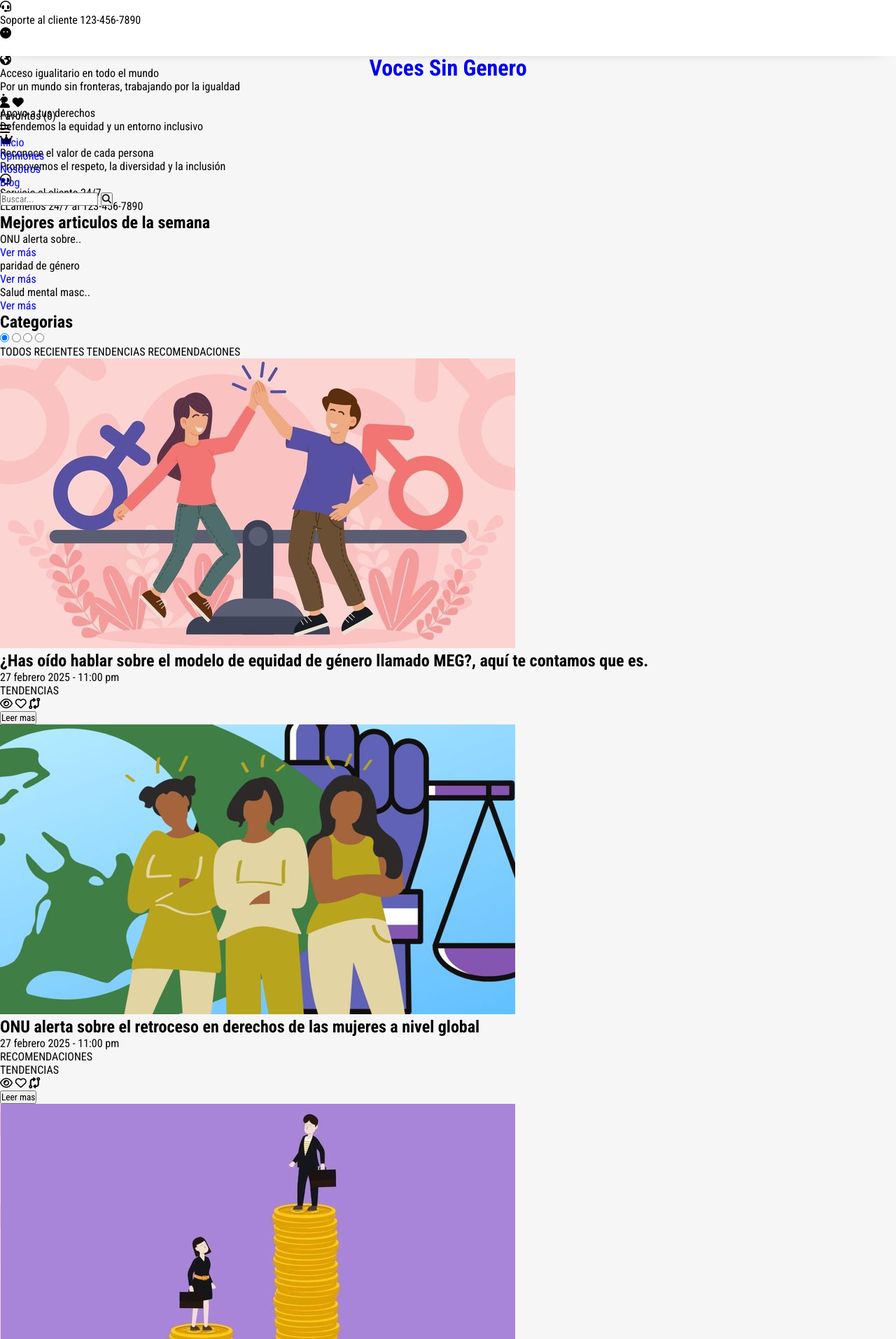
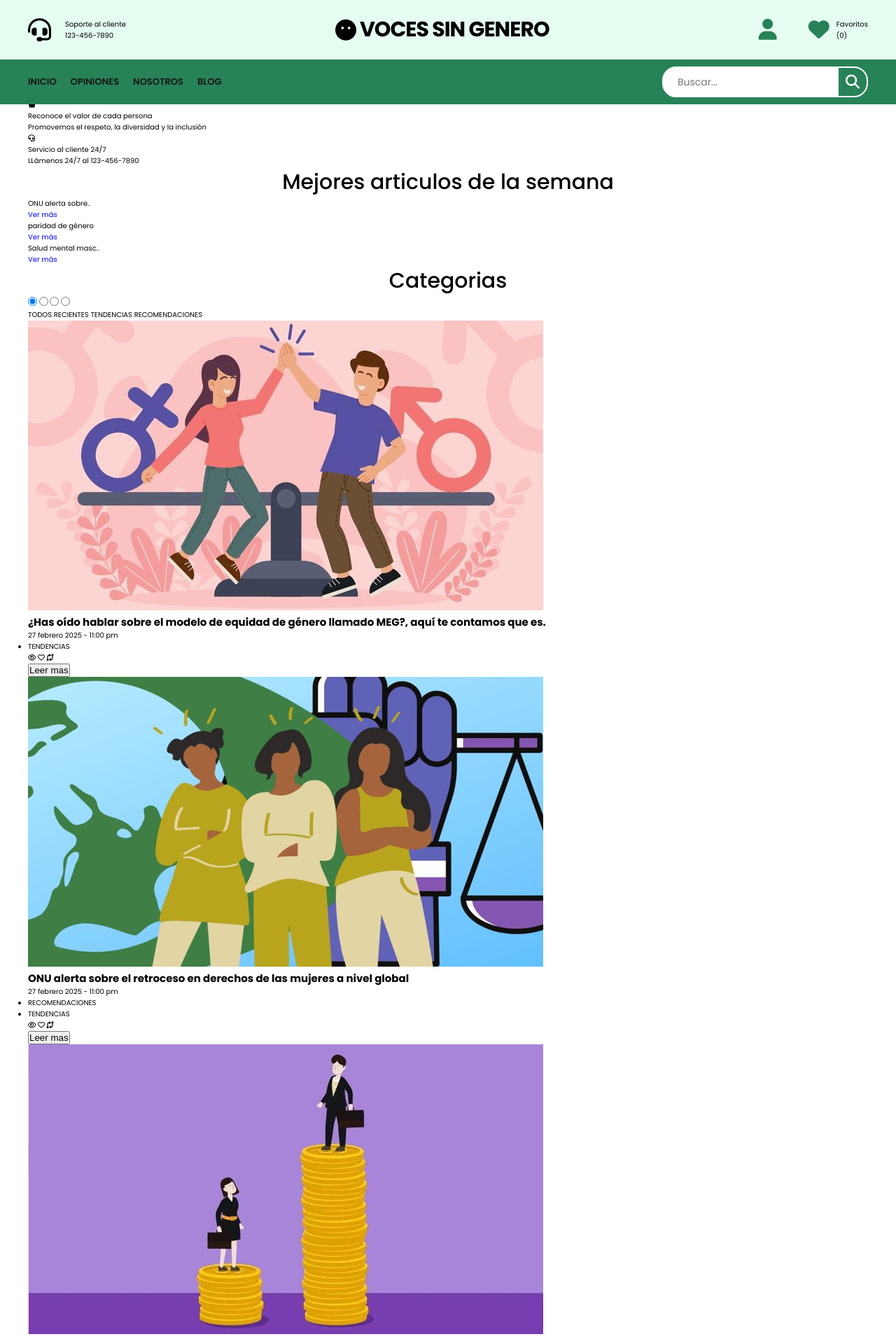
Before and after one commit to JosuenahumNEO/VocesSinGenero, a PHP site: page / in a window 1280 px wide. Shown: the top 1913 px of the page at 70% size. Run offline with PHP 8.4, Linux system fonts and the light colour scheme; some libraries are stand-ins or nearby versions.

Commit message:
Update principal.css
diseños principales

```diff
--- a/css/principal.css
+++ b/css/principal.css
@@ -1,5 +1,4 @@
-/* Importación de fuentes de Google Fonts */
-@import url('https://fonts.googleapis.com/css2?family=Roboto+Condensed:ital,wght@0,100..900;1,100..900&family=Roboto+Mono:ital,wght@0,100..700;1,100..700&display=swap');
+@import url('https://fonts.googleapis.com/css2?family=Poppins:wght@300;400;500;600;700&display=swap');
 
 /* Reset de estilos y configuración global */
 *{
@@ -7,17 +6,45 @@
     padding: 0;
     box-sizing: border-box;
     text-decoration: none;
-    font-family: "Roboto Condensed", serif;
 }
 
-body{
-    background:#f6f6f6 ;
+:root {
+	--primary-color: #278257;
+	--background-color: #e5fcf1;
+	--dark-color: #151515;
 }
 
-/* Estilos para la barra de navegación (header) */
+html {
+	font-size: 62.5%;
+	font-family: 'Poppins', sans-serif;
+}
+
+* {
+	margin: 0;
+	padding: 0;
+	box-sizing: border-box;
+}
+
+/* ********************************** */
+/*             UTILIDADES             */
+/* ********************************** */
+.container {
+	max-width: 120rem;
+	margin: 0 auto;
+}
+
+.heading-1 {
+	text-align: center;
+	font-weight: 500;
+	font-size: 3rem;
+}
+
+/* ********************************** */
+/*               HEADER               */
+/* ********************************** */
 header{
-    position: fixed; /* Mantiene el header fijo en la parte superior */
-    top: 0;
+	position: fixed; /* Mantiene el header fijo en la parte superior */
+	top: 0;
     left: 0;
     width: 100%;
     height: 80px;
@@ -26,171 +53,167 @@ header{
     z-index: 2;
 }
 
-/* Contenedor del header para organizar elementos */
-.header-content{
-    max-width: 1200px;
-    margin: auto;
-    display: flex;
-    justify-content: space-between;
+.container-hero {
+	background-color: var(--background-color);
 }
 
-/* Logo del header */
-.logo{
-    height: 80px;
-    display: flex;
-    justify-content: center;
-    align-items: center;
+.hero {
+	display: flex;
+	justify-content: space-between;
+	align-items: center;
+	padding: 2rem 0;
 }
 
-.logo h1 b{
-    color: orangered;
+.customer-support {
+	display: flex;
+	align-items: center;
+	gap: 2rem;
 }
 
-/* Menú de navegación */
-.menu{
-    height: 80px;
+.customer-support i {
+	font-size: 3.3rem;
 }
 
-.menu nav{
-    height: 100%;
+.content-customer-support {
+	display: flex;
+	flex-direction: column;
 }
 
-.menu nav ul{
-    height: 100%;
-    display: flex;
-    list-style: none;
+.container-logo {
+	display: flex;
+	align-items: center;
+	gap: 0.5rem;
 }
 
-.menu nav ul li{
-    height: 100%;
-    margin: 0px 20px ;
-    display: flex;
-    justify-content: center;
-    align-items: center;
-    position: relative;
+.container-logo i {
+	font-size: 3rem;
 }
 
-/* Indicador visual del menú seleccionado */
-.menu-select:before{
-    content: '';
-    width: 100%;
-    height: 4px;
-    background: orangered;
-    position: absolute;
-    top: 0;
-    left: 0;
+.container-logo h1 a {
+	text-decoration: none;
+	color: #000;
+	font-size: 3rem;
+	text-transform: uppercase;
+	letter-spacing: -1px;
 }
 
-/* Estilos de los enlaces del menú */
-.menu nav ul li a{
-    color: #777777;
-    font-size: 18px;
-    transition: color 300ms ;
+.container-user {
+	display: flex;
+	gap: 1rem;
+	cursor: pointer;
 }
 
-.menu nav ul li a:hover{  /*Cada que pase el raton en la seccion de menu*/
-    color: orangered;
+.container-user .fa-user {
+	font-size: 3rem;
+	color: var(--primary-color);
+	padding-right: 2.5rem;
 }
 
-.menu .text-menu-select{
-    color: orangered;
+.container-user .fa-heart {
+	font-size: 3rem;
+	color: var(--primary-color);
+	padding-left: 1rem;
 }
 
-.menu nav ul li a i{
-    display: none;
+.content-shopping-cart {
+	display: flex;
+	flex-direction: column;
 }
 
-/* Ícono del menú para dispositivos móviles */
-#icon-menu{
-    width: 50px;
-    height: 50px;
-    position: absolute;
-    right: 20px;
-    top: 16px;
-    padding: 10px;
-    font-size: 20px;
-    background: #eeeeeefa;
-    border-radius: 100%;
-    color: #787878;
-    display: none;
-    justify-content: center;
-    align-items: center;
-    cursor: pointer;
+/* ************* NAVBAR ************* */
+.container-navbar {
+	background-color: var(--primary-color);
 }
 
-#icon-menu:hover{
-    opacity: 0.8;
+.navbar {
+	display: flex;
+	justify-content: space-between;
+	align-items: center;
+	padding: 1rem 0;
 }
 
-/*footer - pie de pagina*/
-
-.container-footer{
-    width: 100%;
-    padding: 40px 0;
-    background: #fff;
-    margin-top: 40px;
+.navbar .fa-bars {
+	display: none;
 }
 
-.container-footer footer{
-    max-width: 1200px;
-    margin: auto;
+.menu {
+	display: flex;
+	gap: 2rem;
 }
 
-.container-footer footer .logo-footer{
-    text-align: center;
+.menu li {
+	list-style: none;
 }
 
-.container-footer footer .logo-footer img{
-    width: 100px;
+.menu a {
+	text-decoration: none;
+	font-size: 1.3rem;
+	color: var(--dark-color);
+	font-weight: 600;
+	text-transform: uppercase;
+	position: relative;
 }
 
-/* Redes sociales en el footer */
-.container-footer footer .redes-footer{
-    display: flex;
-    justify-content: center;
-    margin-top: 20px;
+.menu a::after {
+	content: '';
+	width: 1.5rem;
+	height: 1px;
+	background-color: #fff;
+	position: absolute;
+	bottom: -3px;
+	left: 50%;
+	transform: translate(-50%, 50%);
+	opacity: 0;
+	transition: all 0.3s ease;
 }
 
-.container-footer footer .redes-footer .icon-redes-footer{
-    font-size: 20px;
-    margin: 20px;
-    background: #efefef;
-    width: 50px;
-    height: 50px;
-    display: flex;            /*Estas 3 lineas sirven para centrar los iconos*/
-    justify-content: center;
-    align-items: center;
-    border-radius: 100%;
-    color: #a2a2a2;
+.menu a:hover::after {
+	opacity: 1;
 }
 
-.container-footer footer .redes-footer .fa-facebook-f:hover{
-    background: #41579A;
-    color: #fff;
+.menu a:hover {
+	color: #fff;
 }
 
-.container-footer footer .redes-footer .fa-instagram:hover{
-    background: linear-gradient(to top right, #FCDE30, #E9712A, #D2313B, #AE4198, #7540A1, #5443A8); /*Esto nos sirve para hacer un degradado*/
-    color: #fff;
+.search-form {
+	position: relative;
+	display: flex;
+	align-items: center;
+	border: 2px solid #fff;
+	border-radius: 2rem;
+	background-color: #fff;
+	height: 4.4rem;
+	overflow: hidden;
 }
 
-.container-footer footer .redes-footer .fa-google-plus-g:hover{
-    background: #DE4C34;
-    color: #fff;
+.search-form input {
+	outline: none;
+	font-family: inherit;
+	border: none;
+	width: 25rem;
+	font-size: 1.4rem;
+	padding: 0 2rem;
+	color: #777;
+	cursor: pointer;
 }
 
-.container-footer footer hr{
-    margin-top: 20px;
-    border: none;
-    height: 2px;
-    background: #c0c0c07a;
+.search-form input::-webkit-search-cancel-button {
+	appearance: none;
 }
 
-.container-footer h4{
-    text-align: center;
-    margin-top: 20px;
-    color: #8e8e8e;
-    font-weight: 500;
+.search-form .btn-search {
+	border: none;
+	background-color: var(--primary-color);
+	display: flex;
+	align-items: center;
+	justify-content: center;
+	height: 100%;
+	padding: 1rem;
+}
+
+.btn-search i {
+	font-size: 2rem;
+	color: #fff;
 }
 
 
```
